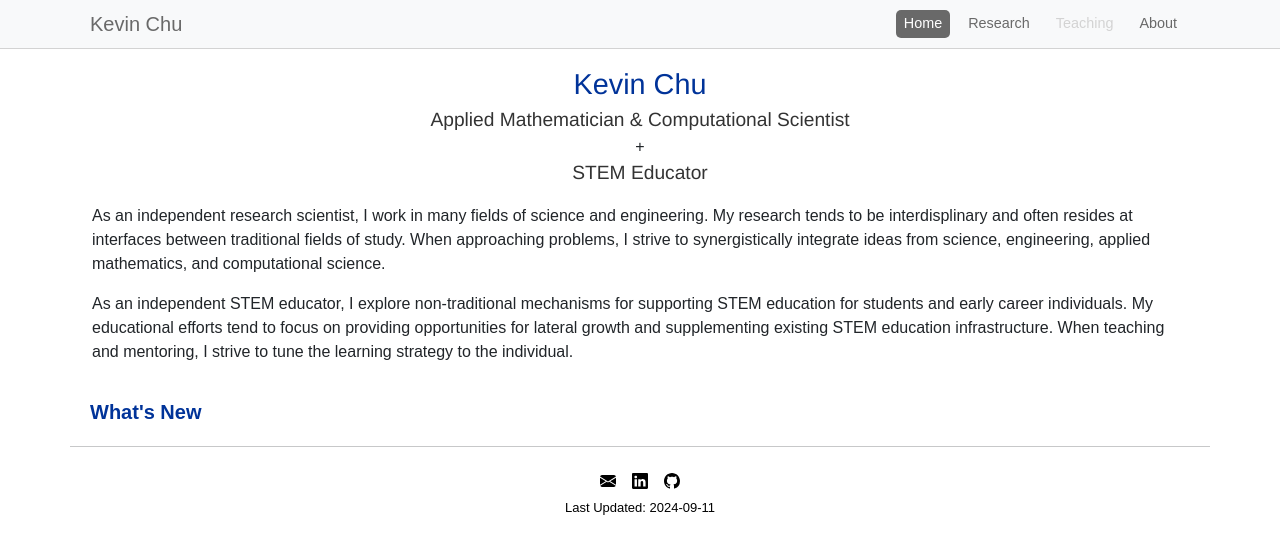
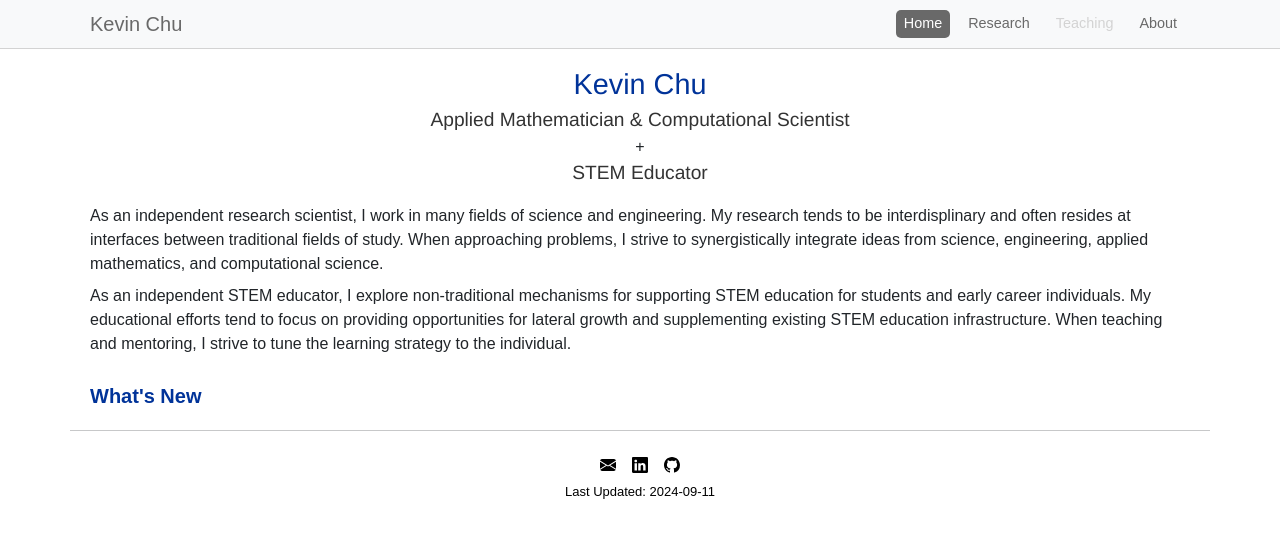
Before and after one commit to ktchu/ktchu.github.io, a Jekyll site: the page built from index.html, in a window 1280 px wide. Shown: the top 554 px of the page. Built offline with Jekyll 4.4.1, drawn with Linux system fonts in a browser that asks for light colours.

Commit message:
Polish CSS.

```diff
--- a/_sass/base.scss
+++ b/_sass/base.scss
@@ -35,7 +35,11 @@ h4, h5, h6 {
 }
 
 p {
-  padding-left: 2px;
+    margin-bottom: 0.5rem;
+}
+
+ul {
+    margin-bottom: 0.5rem;
 }
 
 /* header */
@@ -124,37 +128,6 @@ section {
   padding: 0;
 }
 
-/* profile */
-
-.profile {
-  border-style: solid;
-  border-color: dimgray;
-  border-width: thin;
-  border-radius: 5px;
-  margin: 0;
-  padding: 20px;
-}
-
-.profile p,
-.profile h3,
-.profile h4 {
-  margin: 0;
-  padding: 0;
-}
-
-.profile h3 {
-  color: black;
-}
-
-.profile h4 {
-  color: #039;
-  font-weight: normal;
-}
-
-.profile img {
-  width: 100%;
-}
-
 /* home page */
 
 .title {
```
